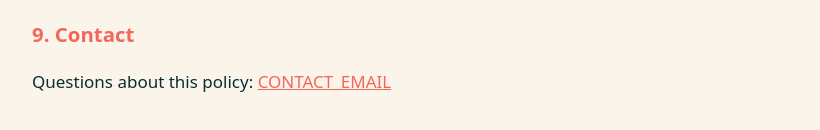
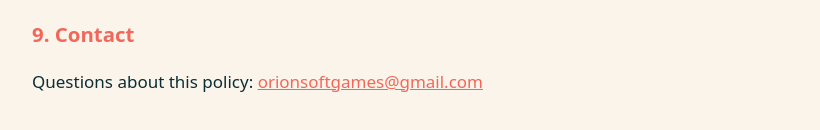
Before and after one commit to orionsoftstudios/blume-privacy, a plain HTML site: page index.html in a window 1280 px wide. Shown: the part 2035-2165 px from the top of the page, without its empty margins (228-1048 px from the left). Drawn offline with Linux system fonts and the light colour scheme.

Commit message:
Add files via upload

```diff
--- a/index.html
+++ b/index.html
@@ -88,7 +88,7 @@ Google's own retention policies.</p>
 <p>If this policy changes, the new version will be published on this page with a new "Last updated" date.</p>
 
 <h2>9. Contact</h2>
-<p>Questions about this policy: <a href="mailto:CONTACT_EMAIL">CONTACT_EMAIL</a></p>
+<p>Questions about this policy: <a href="mailto:orionsoftgames@gmail.com">orionsoftgames@gmail.com</a></p>
 </main>
 </body>
 </html>
```
